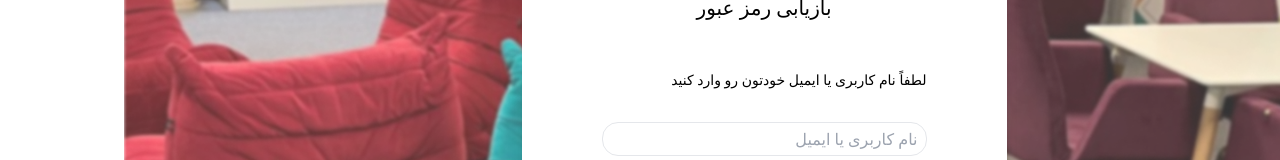
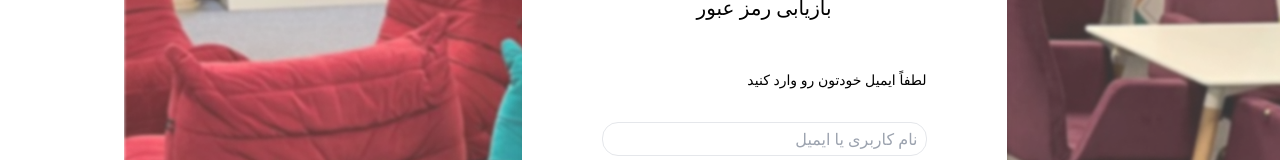
Before and after one commit to Hooman13/RahnemaCollegeProject, a React (Create React App) app: page /forgotpass in a window 1280 px wide. Shown: the part 352-512 px from the top of the page. Built offline with nearby package versions, Linux system fonts and the light colour scheme.

Commit message:
send data to server for sending email

```diff
--- a/src/pages/PassRecovery.tsx
+++ b/src/pages/PassRecovery.tsx
@@ -1,9 +1,46 @@
 import { Link } from "react-router-dom";
+import React, { useState } from "react";
+import { useForm } from "react-hook-form";
+import { z } from "zod";
+import { zodResolver } from "@hookform/resolvers/zod";
+import axios from "axios";
+
+const FormSchema = z.object({
+  // username: z
+  //   .string()
+  //   .min(3, "نام کاربری باید شامل حداقل ۳ حرف باشد")
+  //   .regex(
+  //     /^[a-zA-Z0-9_]+$/,
+  //     " نام کاربری باید فقط شامل حروف و عدد و آندرلاین باشد"
+  //   ),
+  email: z.string().email("ایمیل وارد شده نامعتبر است"),
+});
+
+type IFormInput = z.infer<typeof FormSchema>;
 
 export const PassRecovery = () => {
+  const {
+    register,
+    handleSubmit,
+    formState: { errors },
+  } = useForm<IFormInput>({
+    resolver: zodResolver(FormSchema),
+  });
+
+  const onSubmit = (data: IFormInput) => {
+    // console.log(data);
+    axios
+      .post("http://37.32.5.72:3000/auth/send-reset", JSON.stringify(data), {
+        headers: { "Content-Type": "application/json" },
+      })
+      .then((response) => console.log(response))
+      .catch((err) => console.log(err));
+  };
+
   return (
     <>
       <section>
+        <form onSubmit={handleSubmit(onSubmit)}>
           <div
             className="frame5 w-screen h-screen bg-no-repeat bg-center bg-cover flex justify-center items-center"
             style={{ backgroundImage: "url(./img/login-background.png)" }}
@@ -16,20 +53,22 @@ export const PassRecovery = () => {
                 بازیابی رمز عبور
               </div>
               <div className="text-sm text-right mb-8">
-              لطفاً نام‌ کاربری یا ایمیل خودتون رو وارد کنید
+                لطفاً ایمیل خودتون رو وارد کنید
               </div>
               <div className="text-xs mt-6">
                 <input
                   type="text"
+                  {...register("email")}
                   placeholder="نام کاربری یا ایمیل"
                   className="border rounded-2xl w-full text-right text-base mb-6 px-2 py-1 focus:outline-none focus:ring-0 focus:border-gray-600"
                 />
+                {errors?.email?.message && (
+                  <p className="text-red-700">{errors.email.message}</p>
+                )}
               </div>
               <div className="flex items-center text-sm">
                 <div className="text-center mr-1 flex border-solid rounded-2xl bg-[#EA5A69] w-[181px] h-[36px] text-sm justify-center items-center px-[8px] py-[16px] ">
-                <Link to="/newpass">
-                  <button>ارسال لینک بازیابی رمز عبور</button>
-                </Link>
+                  <button type={"submit"}>ارسال لینک بازیابی رمز عبور</button>
                 </div>
                 <div className="flex pr-5">
                   <Link to="/login">
@@ -39,6 +78,7 @@ export const PassRecovery = () => {
               </div>
             </div>
           </div>
+        </form>
       </section>
     </>
   );
```
Lines whose indentation alone changed are shown as unchanged.
